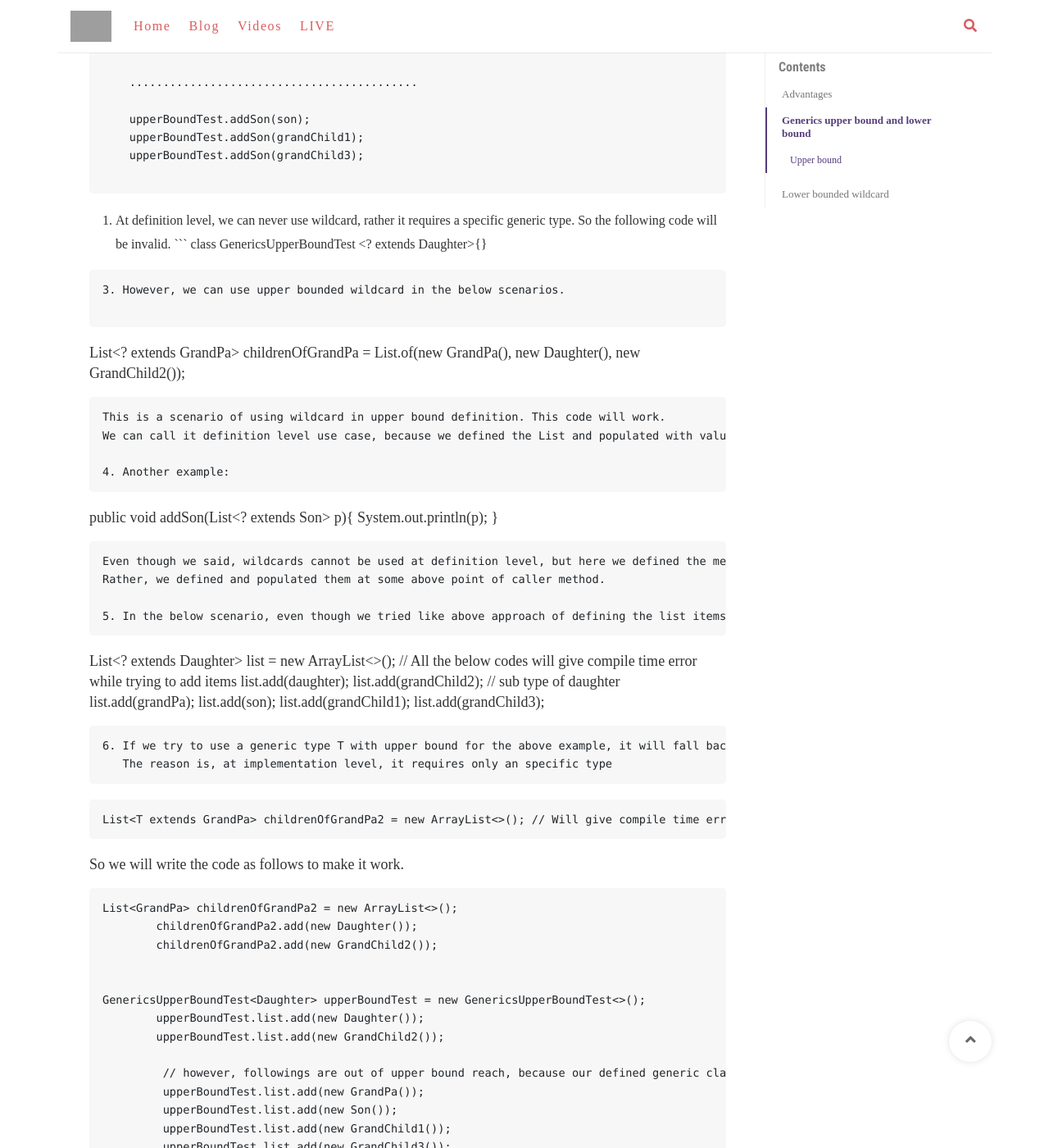
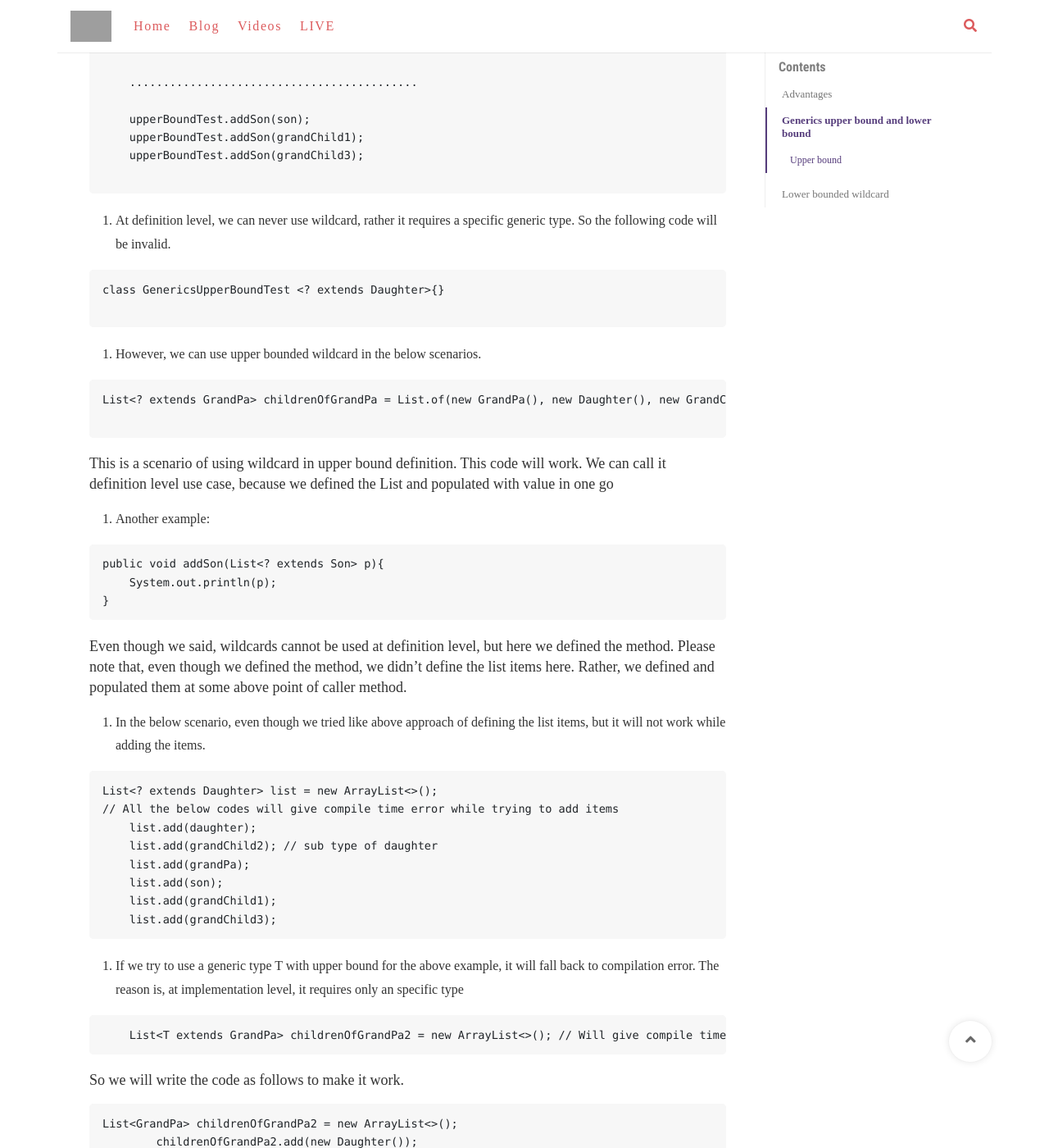
Before and after one commit to jugbd/jugbd.org, a Jekyll site: the page built from _posts/2022-02-19-understanding-java-generics.md, in a window 1280 px wide and 1400 px high, scrolled down 1114 px. Shown: the whole window at 82% size. Built offline with Jekyll 4.4.1, drawn with Linux system fonts in a browser that asks for light colours; nearby versions of some CDN libraries; some web fonts are replaced; comment, search, counter and statistics services are not loaded; grey boxes are pictures that could not be loaded.

Commit message:
all about java generics - line breaks added between code chunks and text lines

````diff
--- a/_posts/2022-02-19-understanding-java-generics.md
+++ b/_posts/2022-02-19-understanding-java-generics.md
@@ -31,6 +31,7 @@ class GrandChild3 extends Son {}
 1. Upper bound works at definition level. With upper bound at definition level, we can never use wildcard.
 
 Example of definition level:
+
 ```
 class GenericsUpperBoundTest <T extends Daughter>{
     List<T> list = new ArrayList<>();
@@ -43,6 +44,7 @@ The generic type T is only working with the field `list` here because the same g
 **Another example of Upper bound usage while in definition level:**
 
 In the below example, we are using upper bound as Son for generic type P, while defining the method
+
 
 ```
     public <P extends Son> void addSon(P p){
@@ -58,12 +60,14 @@ In the below example, we are using upper bound as Son for generic type P, while
 ```
 
 2. At definition level, we can never use wildcard, rather it requires a specific generic type. So the following code will be invalid.
+
 ```
 class GenericsUpperBoundTest <? extends Daughter>{}
 
 ```
 
 3. However, we can use upper bounded wildcard in the below scenarios.
+
 
 ```
 List<? extends GrandPa> childrenOfGrandPa = List.of(new GrandPa(), new Daughter(), new GrandChild2());
@@ -74,15 +78,18 @@ This is a scenario of using wildcard in upper bound definition. This code will w
 We can call it definition level use case, because we defined the List and populated with value in one go
 
 4. Another example:
+
 ```
 public void addSon(List<? extends Son> p){
     System.out.println(p);
 }
 ```
+
 Even though we said, wildcards cannot be used at definition level, but here we defined the method. Please note that, even though we defined the method, we didn't define the list items here.
 Rather, we defined and populated them at some above point of caller method.
 
 5. In the below scenario, even though we tried like above approach of defining the list items, but it will not work while adding the items.
+
 ```
 List<? extends Daughter> list = new ArrayList<>();
 // All the below codes will give compile time error while trying to add items
@@ -93,13 +100,16 @@ List<? extends Daughter> list = new ArrayList<>();
     list.add(grandChild1);
     list.add(grandChild3);
 ```
-6. If we try to use a generic type T with upper bound for the above example, it will fall back to compilation error.
+
+7. If we try to use a generic type T with upper bound for the above example, it will fall back to compilation error.
    The reason is, at implementation level, it requires only an specific type
+
 ```
     List<T extends GrandPa> childrenOfGrandPa2 = new ArrayList<>(); // Will give compile time error
 ```
 
 So we will write the code as follows to make it work.
+
 ```
 List<GrandPa> childrenOfGrandPa2 = new ArrayList<>();
         childrenOfGrandPa2.add(new Daughter());
@@ -121,6 +131,7 @@ GenericsUpperBoundTest<Daughter> upperBoundTest = new GenericsUpperBoundTest<>()
 Hence, we can say, we can not use wildcard with upper bound, if it is at definition level. But we can use wildcard with upper bound during declaration and passing through method as parameter.
 
 ####Full code example:
+
 ```
 class GenericsUpperBoundTest <T extends Daughter>{
 
@@ -157,6 +168,7 @@ class GenericsUpperBoundTest <T extends Daughter>{
 1. Lower bounded wildcard is never possible at definition level, rather we can use lower bounds at declaration and passing through the parameter
 
 example: Both the below codes will prone to error.
+
 ```
 class GenericsLowerBoundTest <? super Son> {
     List<?> list = new ArrayList<>(); // We can never use only wildcard passed through the class
````
